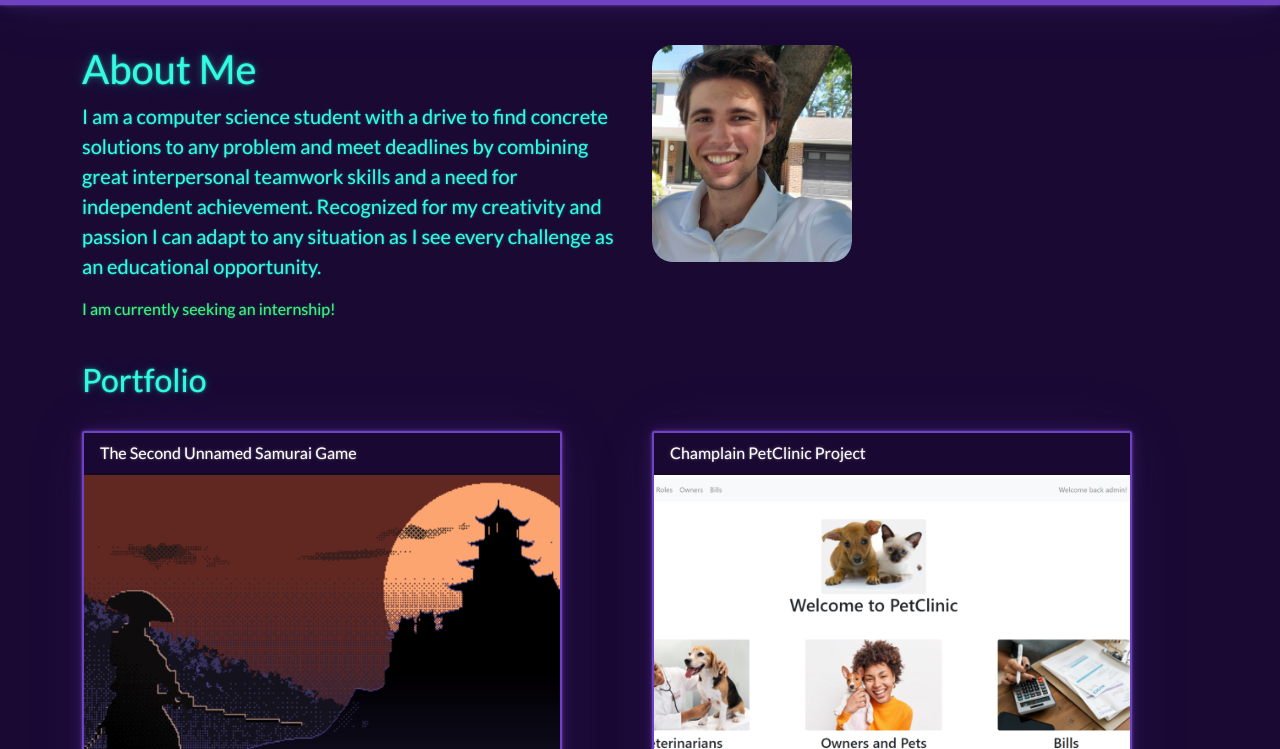
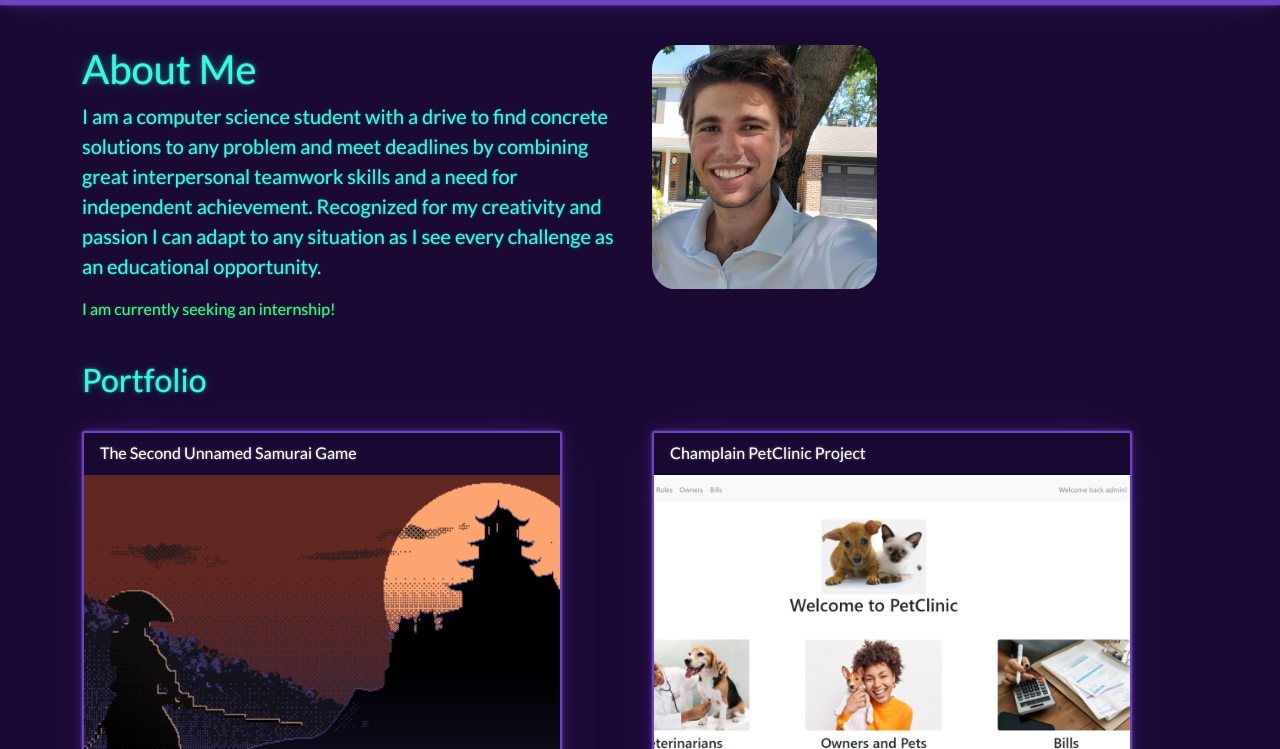
Before and after one commit to dufourmax1738/dufourmax1738.github.io, a plain HTML site: page index.html in a window 1280 px wide. Shown: the part 51-800 px from the top of the page. Drawn offline with Linux system fonts and the light colour scheme.

Commit message:
build website

```diff
--- a/index.html
+++ b/index.html
@@ -35,7 +35,7 @@
                   <p class="text-success">I am currently seeking an internship!</p>
               </div>
               <div class="col">
-                  <img src="picture.png" width="200" style="border-radius: 10%">
+                  <img src="picture.png" width="225" style="border-radius: 10%">
               </div>
           </div>
           <br>
```
